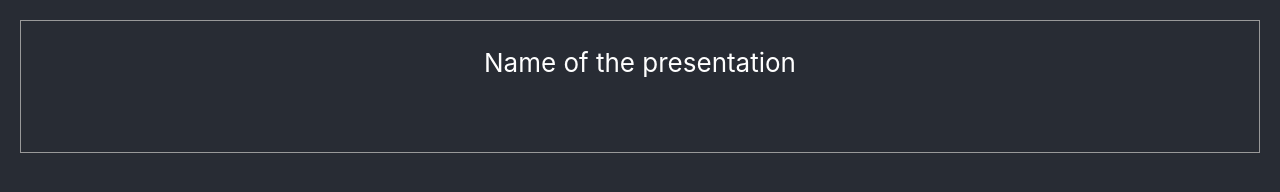
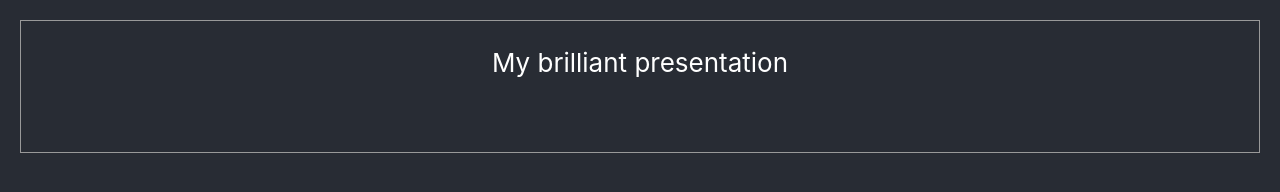
Before and after one commit to chris-hughes/Slide-Skipper, a React (Create React App) app: page / in a window 1280 px wide. Shown: the top 192 px of the page. Built offline with nearby package versions, Linux system fonts and the light colour scheme.

Commit message:
presentation component

```diff
--- a/src/App.js
+++ b/src/App.js
@@ -1,14 +1,22 @@
 import React, { Component } from 'react';
 import './App.css';
+import PresentationName from './Components/PresentationName'
 import SlideNavButton from './Components/SlideNavButton'
 
+
 class App extends Component {
+  constructor(props) {
+    super(props);
+    this.state = {
+      uniqueCode: null,
+      pageNumber: null
+    };
+  }
+
   render() {
     return (
       <div className="App">
-        <div className="Presentation">
-          <p>Name of the presentation</p>
-        </div>
+        <PresentationName value="My brilliant presentation"/>
         <div className="Controls">
           <SlideNavButton value="Forward"/>
           <SlideNavButton value="Back"/>
--- /dev/null
+++ b/src/Components/PresentationName.js
@@ -0,0 +1,13 @@
+import React from 'react'
+
+class PresentationName extends React.Component {
+  render() {
+    return (
+      <div className="Presentation">
+        <p> {this.props.value} </p>
+      </div>
+    );
+  }
+}
+
+export default PresentationName;
```
Also changed, not shown: 1 other file (tests, documents, lock files or other folders).
